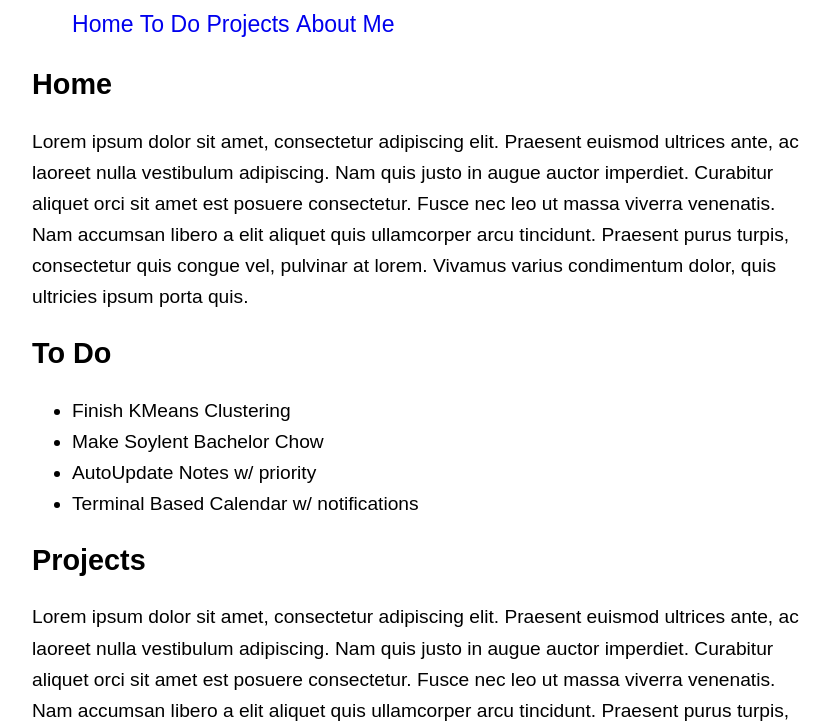
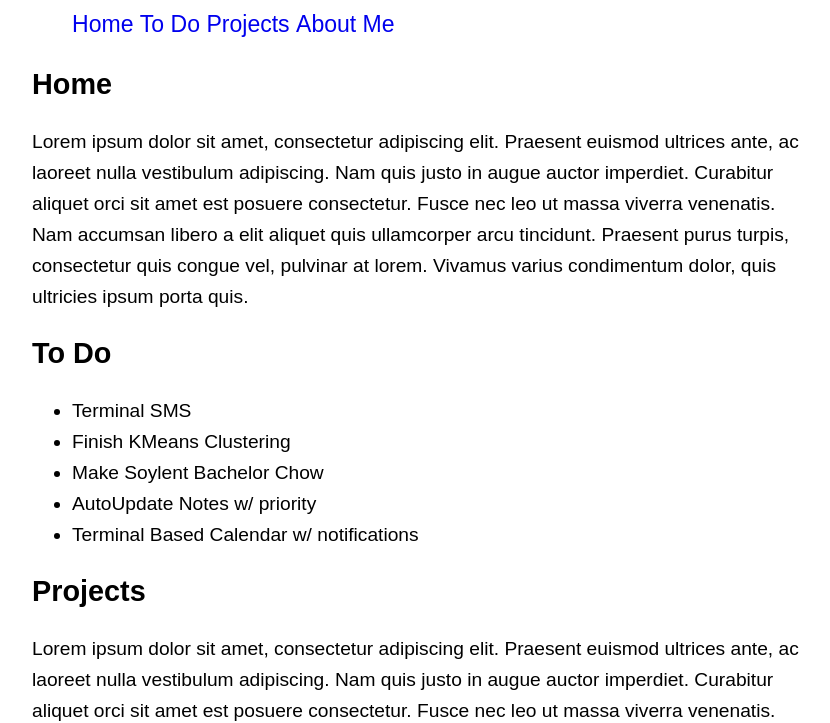
Before and after one commit to philipfranchi/philipfranchi.com.v0, a plain HTML site: page index.html in a window 1280 px wide. Shown: the part 85-808 px from the top of the page, without its empty margins (224-1054 px from the left). Drawn offline with Linux system fonts and the light colour scheme.

Commit message:
Added an extra to do

```diff
--- a/index.html
+++ b/index.html
@@ -24,6 +24,7 @@
 	<div class="section">
 		<h2><a name="todo">To Do</a></h2>
 	    <ul>
+            <li>Terminal SMS</li>
             <li>Finish KMeans Clustering</li>
             <li>Make Soylent Bachelor Chow</li>
             <li>AutoUpdate Notes w/ priority</li>
```
